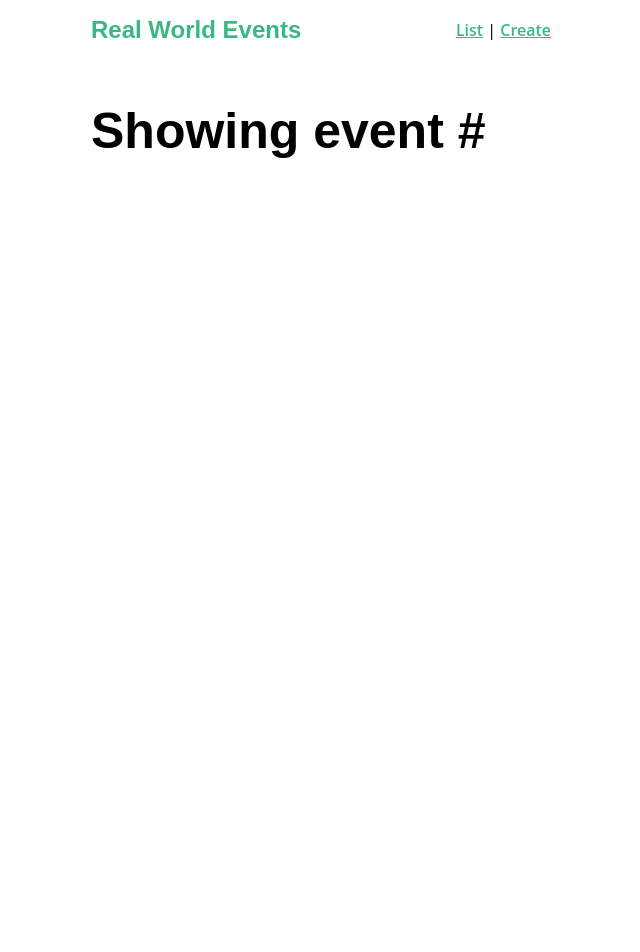
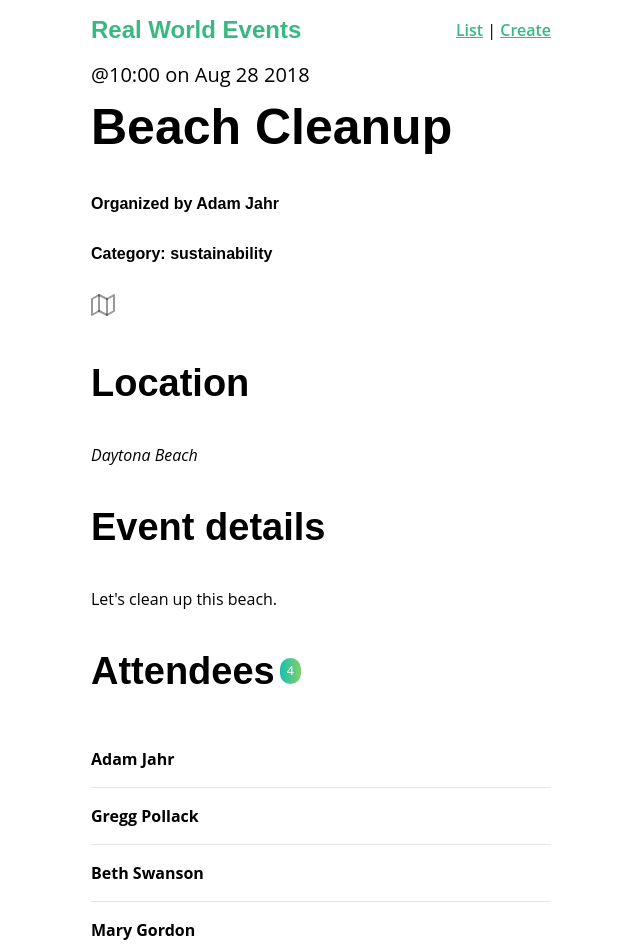
Before and after one commit to lapie002/intro-to-real-world-vue, a Vue app: page /event/1 in a window 1280 px wide. Shown: the top 952 px of the page, without its empty margins (319-959 px from the left). Before the commit the page ends 800 px from the top, so only its background shows below. Built offline with nearby package versions, Linux system fonts and the light colour scheme; no server answers; data requests are answered from the project's data file.

Commit message:
api call with axios - event show with Obj and new data set

```diff
--- a/db.json
+++ b/db.json
@@ -1,49 +1,76 @@
 {
   "events": [
     {
-      "id": 5928101,
-      "user": {
-        "id": "abc123",
-        "name": "Adam"
-      },
-      "category": "animal welfare",
-      "organizer": "Adam",
-      "title": "Cat Cabaret",
-      "description": "Yay felines!",
-      "location": "Meow Town",
-      "date": "2019-01-03T21:54:00.000Z",
-      "time": "2:00",
-      "attendees": []
+      "id": 1,
+      "title": "Beach Cleanup",
+      "date": "Aug 28 2018",
+      "time": "10:00",
+      "location": "Daytona Beach",
+      "description": "Let's clean up this beach.",
+      "organizer": "Adam Jahr",
+      "category": "sustainability",
+      "attendees": [
+        {
+          "id": "abc123",
+          "name": "Adam Jahr"
+        },
+        {
+          "id": "def456",
+          "name": "Gregg Pollack"
+        },
+        {
+          "id": "ghi789",
+          "name": "Beth Swanson"
+        },
+        {
+          "id": "jkl101",
+          "name": "Mary Gordon"
+        }
+      ]
     },
     {
-      "id": 8419988,
-      "user": {
-        "id": "abc123",
-        "name": "Adam"
-      },
-      "category": "animal welfare",
-      "organizer": "Adam",
-      "title": "Kitty Cluster",
-      "description": "Yay cats!",
-      "location": "Catlandia",
-      "date": "2019-01-31T22:09:00.000Z",
-      "time": "7:00",
-      "attendees": []
+      "id": 2,
+      "title": "Park Cleanup",
+      "date": "Nov 12 2018",
+      "time": "12:00",
+      "location": "132 N Magnolia Street, Orlando, Florida",
+      "description": "We're going to clean up this park.",
+      "organizer": "Adam Jahr",
+      "category": "nature",
+      "attendees": [
+        {
+          "id": "ghi789",
+          "name": "Beth Swanson"
+        },
+        {
+          "id": "jkl101",
+          "name": "Mary Gordon"
+        }
+      ]
     },
     {
-      "id": 4582797,
-      "user": {
-        "id": "abc123",
-        "name": "Adam"
-      },
+      "id": 3,
+      "title": "Pet Adoption Day",
+      "date": "Dec 2 2018",
+      "time": "12:00",
+      "location": "132 N Magnolia Street, Orlando, Florida",
+      "description": "Help animals find new homes.",
+      "organizer": "Gregg Pollack",
       "category": "animal welfare",
-      "organizer": "Adam",
-      "title": "Puppy Parade",
-      "description": "Yay pups!",
-      "location": "Puptown ",
-      "date": "2019-02-02T23:27:00.000Z",
-      "time": "1:00",
-      "attendees": []
+      "attendees": [
+        {
+          "id": "abc123",
+          "name": "Adam Jahr"
+        },
+        {
+          "id": "ghi789",
+          "name": "Beth Swanson"
+        },
+        {
+          "id": "jkl101",
+          "name": "Mary Gordon"
+        }
+      ]
     }
   ]
 }
--- a/src/views/EventShow.vue
+++ b/src/views/EventShow.vue
@@ -1,9 +1,28 @@
 <template>
   <div>
-    <h1>Showing event #{{ event.id }}</h1>
-    <p>{{event.title}}</p>
+    <div class="event-header">
+      <span class="eyebrow">@{{ event.time }} on {{ event.date }}</span>
+      <h1 class="title">{{ event.title }}</h1>
+      <h5>Organized by {{ event.organizer }}</h5>
+      <h5>Category: {{ event.category }}</h5>
+    </div>
+
+    <BaseIcon name="map"><h2>Location</h2></BaseIcon>
+
+    <address>{{ event.location }}</address>
+
+    <h2>Event details</h2>
+    <p>{{ event.description }}</p>
+
+    <h2>Attendees
+      <span class="badge -fill-gradient">{{ event.attendees ? event.attendees.length : 0 }}</span>
+    </h2>
+    <ul class="list-group">
+      <li v-for="(attendee, index) in event.attendees" :key="index" class="list-item">
+        <b>{{ attendee.name }}</b>
+      </li>
+    </ul>
   </div>
-
 </template>
 <script>
 import EventService from "@/services/EventService";
@@ -18,7 +37,17 @@
 
   data() {
     return {
-      event: {}
+      event: {
+        "id": 0,
+        "title": '',
+        "date": '',
+        "time": '',
+        "location":'',
+        "description": '',
+        "organizer": '',
+        "category": '',
+        "attendees": []
+      }
     }
   },
 
@@ -34,3 +63,24 @@
   }
 }
 </script>
+
+<style scoped>
+.location {
+  margin-bottom: 0;
+}
+.location > .icon {
+  margin-left: 10px;
+}
+.event-header > .title {
+  margin: 0;
+}
+.list-group {
+  margin: 0;
+  padding: 0;
+  list-style: none;
+}
+.list-group > .list-item {
+  padding: 1em 0;
+  border-bottom: solid 1px #e5e5e5;
+}
+</style>
```
